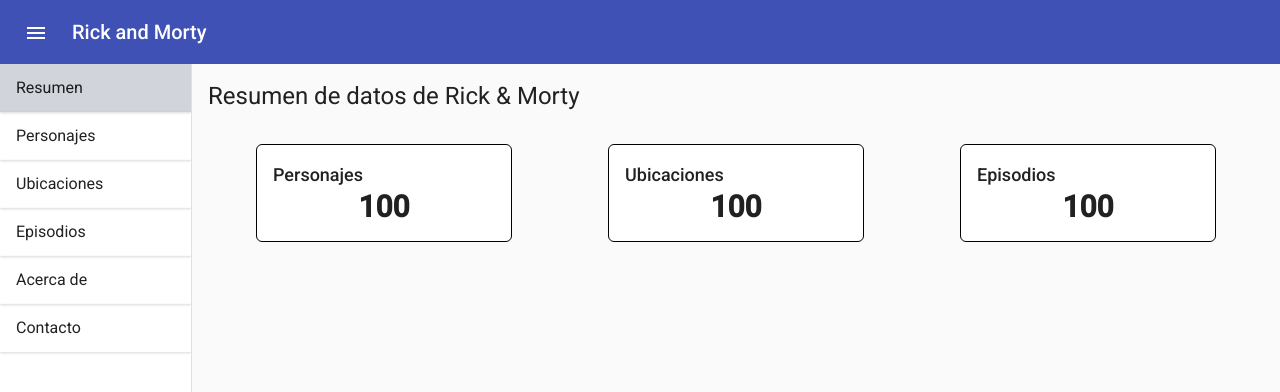
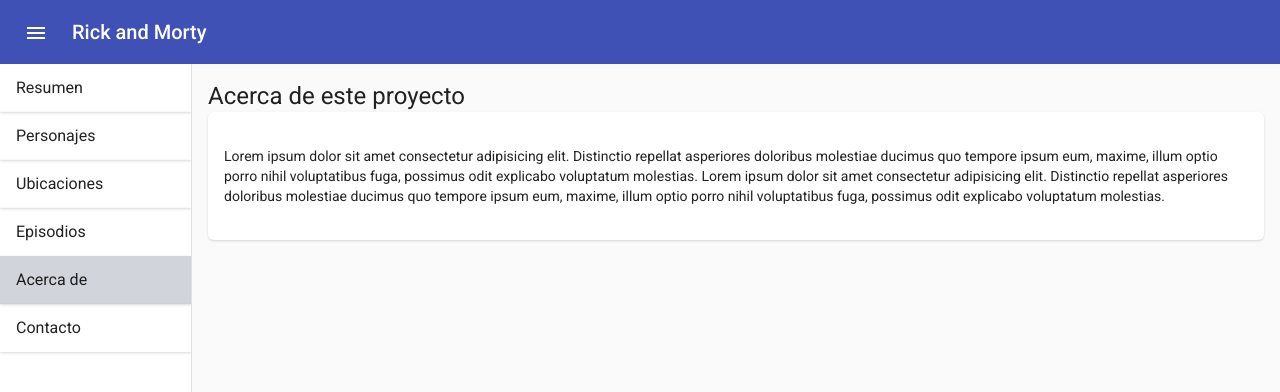
Before and after one commit to irojasag/angular-no-es-lento, an Angular app in the folder primer-carga-lenta/: page /app/about in a window 1280 px wide. Before the commit this address led to /app/dashboard. Shown: the top 392 px of the page. Built offline with nearby package versions, Linux system fonts and the light colour scheme.

Commit message:
Add about

```diff
--- /dev/null
+++ b/primer-carga-lenta/src/app/about/about.component.html
@@ -0,0 +1,9 @@
+<span class="text-2xl mb-8">Acerca de este proyecto</span>
+
+<div class="bg-white h-32 flex flex-row items-center shadow rounded-md mb-4 p-4">
+  Lorem ipsum dolor sit amet consectetur adipisicing elit. Distinctio repellat asperiores doloribus molestiae ducimus quo tempore ipsum eum, maxime, illum optio porro nihil voluptatibus fuga, possimus
+  odit explicabo voluptatum molestias.
+  Lorem ipsum dolor sit amet consectetur adipisicing elit. Distinctio repellat asperiores doloribus molestiae ducimus quo tempore ipsum eum, maxime, illum optio
+  porro nihil voluptatibus fuga, possimus
+  odit explicabo voluptatum molestias.
+</div>
--- /dev/null
+++ b/primer-carga-lenta/src/app/about/about.component.ts
@@ -0,0 +1,15 @@
+import { Component, OnInit } from '@angular/core';
+
+@Component({
+  selector: 'app-about',
+  templateUrl: './about.component.html',
+  styleUrls: ['./about.component.scss']
+})
+export class AboutComponent implements OnInit {
+
+  constructor() { }
+
+  ngOnInit(): void {
+  }
+
+}
--- a/primer-carga-lenta/src/app/app-routing.module.ts
+++ b/primer-carga-lenta/src/app/app-routing.module.ts
@@ -1,5 +1,6 @@
 import { NgModule } from '@angular/core';
 import { RouterModule, Routes } from '@angular/router';
+import { AboutComponent } from './about/about.component';
 import { ContactComponent } from './contact/contact.component';
 import { DashboardComponent } from './dashboard/dashboard.component';
 import { LayoutComponent } from './layout/layout.component';
@@ -12,6 +13,10 @@ const routes: Routes = [
       {
         path: 'dashboard',
         component: DashboardComponent,
+      },
+      {
+        path: 'about',
+        component: AboutComponent,
       },
       {
         path: 'contact',
--- a/primer-carga-lenta/src/app/app.module.ts
+++ b/primer-carga-lenta/src/app/app.module.ts
@@ -12,9 +12,10 @@ import { DashboardLocationComponent } from './dashboard-location/dashboard-locat
 import { DashboardCharactersComponent } from './dashboard-characters/dashboard-characters.component';
 import { DashboardEpisodesComponent } from './dashboard-episodes/dashboard-episodes.component';
 import { ContactComponent } from './contact/contact.component';
+import { AboutComponent } from './about/about.component';
 
 @NgModule({
-  declarations: [AppComponent, LayoutComponent, DashboardComponent, DashboardLocationComponent, DashboardCharactersComponent, DashboardEpisodesComponent, ContactComponent],
+  declarations: [AppComponent, LayoutComponent, DashboardComponent, DashboardLocationComponent, DashboardCharactersComponent, DashboardEpisodesComponent, ContactComponent, AboutComponent],
   imports: [
     BrowserModule,
     AppRoutingModule,
```
Also changed, not shown: primer-carga-lenta/src/app/about/about.component.scss (added), 1 other file (tests, documents, lock files or other folders).
